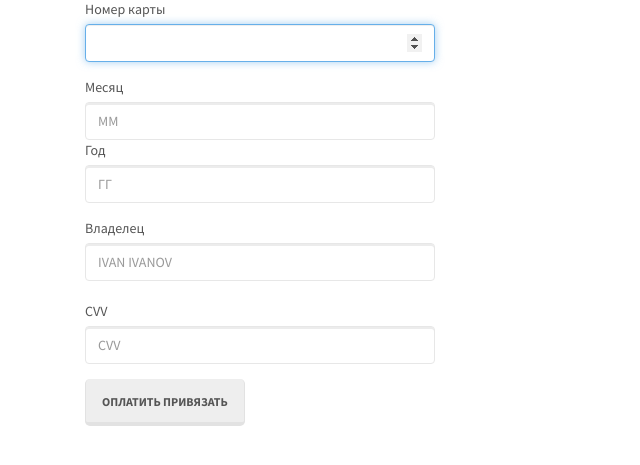
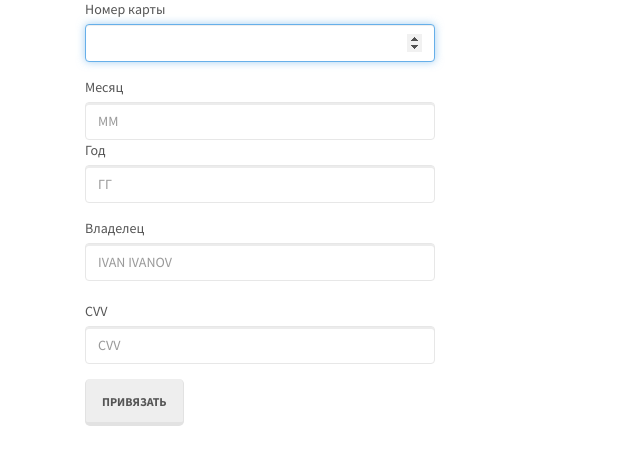
Before and after one commit to bluzir/aiohttpCarsharing, a Python web app: template templates/card/link.html in a window 1280 px wide. Shown: the part 191-656 px from the top of the page, without its empty margins (0-640 px from the left). Run offline with Jinja, Linux system fonts and the light colour scheme; the template is opened without the code that fills it, so the values that code supplies are empty; some libraries are stand-ins or nearby versions.

Commit message:
fix view

```diff
--- a/templates/base.html
+++ b/templates/base.html
@@ -32,6 +32,8 @@
             <li><a href="/profile/">Профиль</a></li>
             <li><a href="/tariff/">Тарифы</a></li>
             <li><a href="/payments/">Платежи</a></li>
+            <li><a href="/card/">Привязанные карты</a></li>
+            <li><a href="/card/link/">Привязать</a></li>
           </ul>
           <ul class="nav navbar-nav navbar-right">
             <li><a href="/logout/">Выйти</a></li>
--- a/templates/card/link.html
+++ b/templates/card/link.html
@@ -2,7 +2,7 @@
 {% block content %}
     <div class="content container">
         <ol class="breadcrumb">
-          <li><a href="/link/">Привязать карту</a></li>
+          <li><a href="/card/link/">Привязать карту</a></li>
         </ol>
         <div class="col-md-4 payment">
         <h3>Привязать карту</h3>
@@ -24,7 +24,7 @@
                     <label for="InPlat_cardCvv">CVV</label>
                     <input id="InPlat_cardCvv" name="cvv" max="999" min="001" type="number" class="form-control" placeholder="CVV"/>
                 </div>
-                <input type="submit" class="btn btn-default btn-lg" value="Оплатить привязать"/>
+                <input type="submit" class="btn btn-default btn-lg" value="Привязать"/>
             </form>
         </div>
     </div>
```
